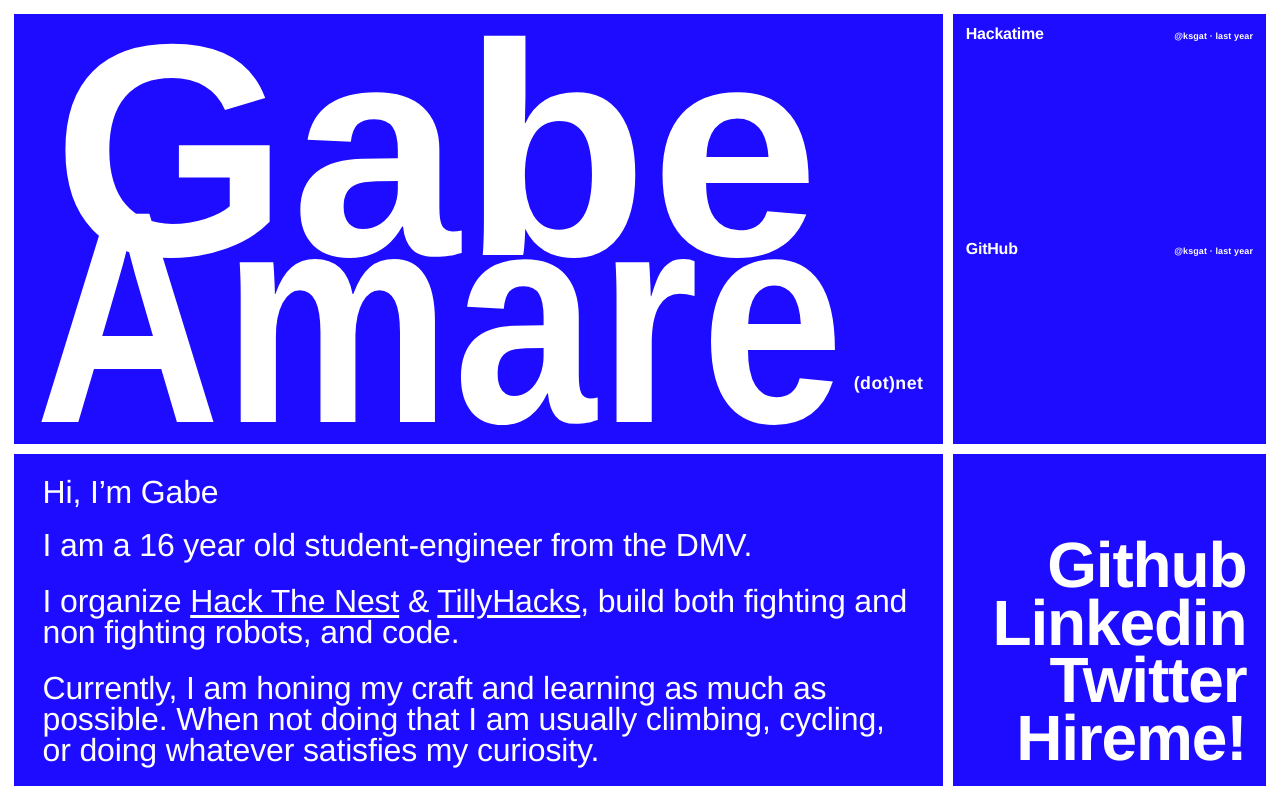
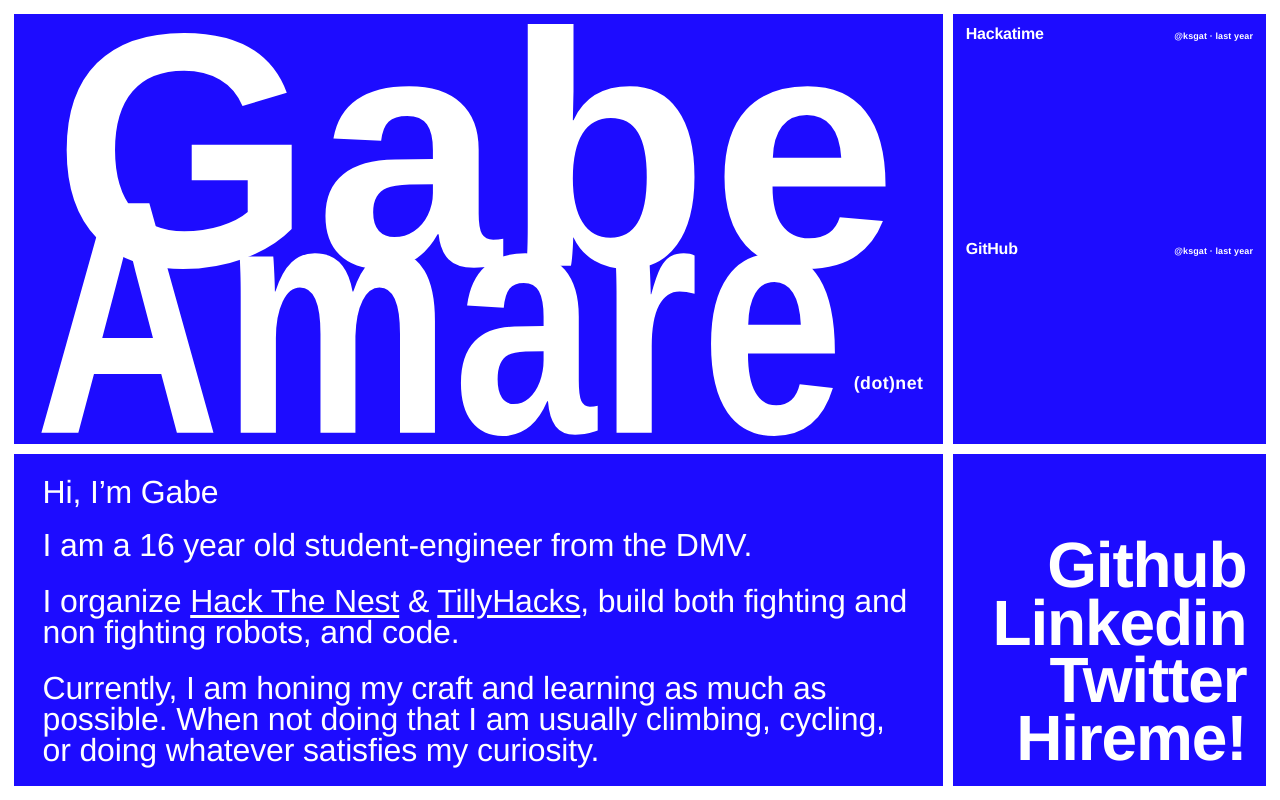
Before and after one commit to ksgat/gabeamare.net, a Next.js app: page / in a window 1280 px wide. Built offline with nearby package versions, Linux system fonts and the light colour scheme; no server answers.

Commit message:
Scale wordmark up ten percent

```diff
--- a/app/home.module.css
+++ b/app/home.module.css
@@ -64,7 +64,7 @@
 .nameWord {
   display: block;
   white-space: nowrap;
-  transform: scaleY(1.18);
+  transform: scaleY(1.3);
   transform-origin: left center;
 }
 
@@ -73,7 +73,7 @@
 }
 
 .nameLine:first-child .nameWord {
-  transform: scale(1.18);
+  transform: scale(1.3);
 }
 
 .domainLine {
```
